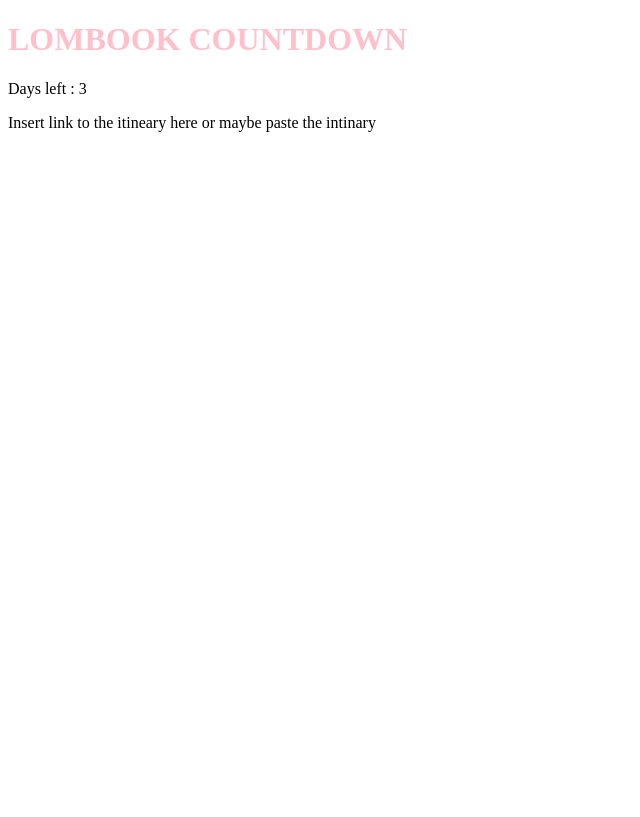
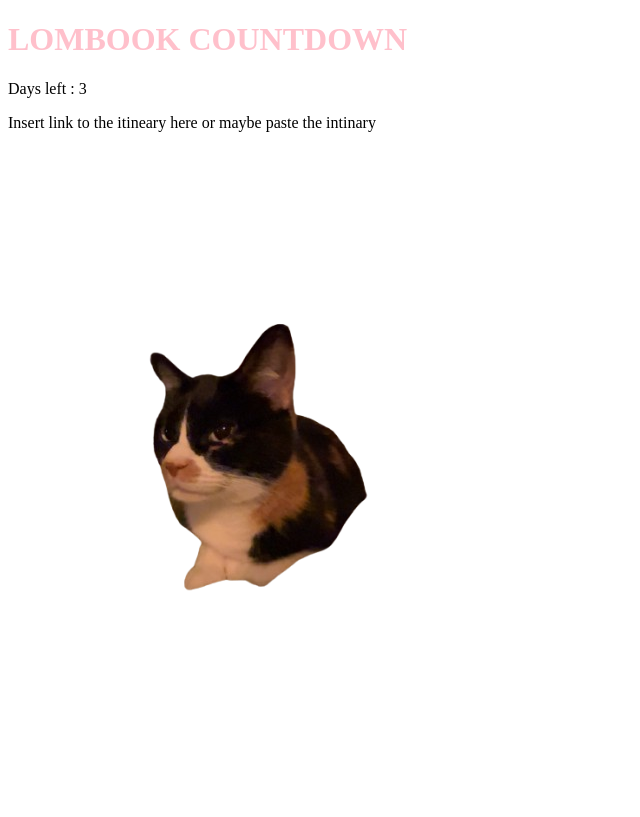
Before and after one commit to sarah-alameddine/sarah-alameddine.github.io, a plain HTML site: page docs/index.html in a window 1280 px wide. Shown: the whole page, without its empty margins (0-640 px from the left). Drawn offline with Linux system fonts and the light colour scheme.

Commit message:
Added basic structure and date functionality

```diff
--- a/docs/index.html
+++ b/docs/index.html
@@ -15,6 +15,8 @@
 
     <p>Insert link to the itineary here or maybe paste the intinary</p>
 
+    <img src="toff.png" alt="toff">
+
     <!-- TODO: MAKE IT ADAPTABLE FOR THE PHONE -->
     <!-- ADDD EXPLOSION ON DAY 0 -->
     <!-- ADD CONFETTIN  -->
```
Also changed, not shown: docs/toff.png (added).
